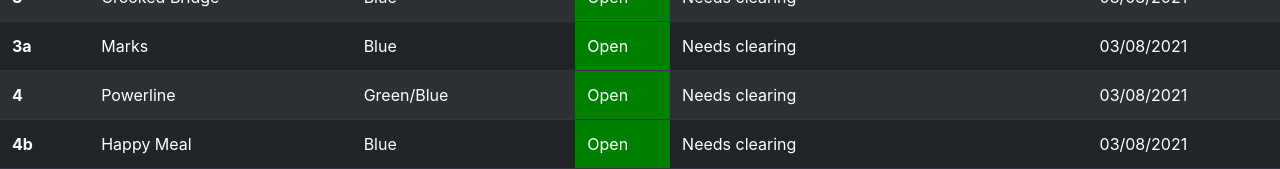
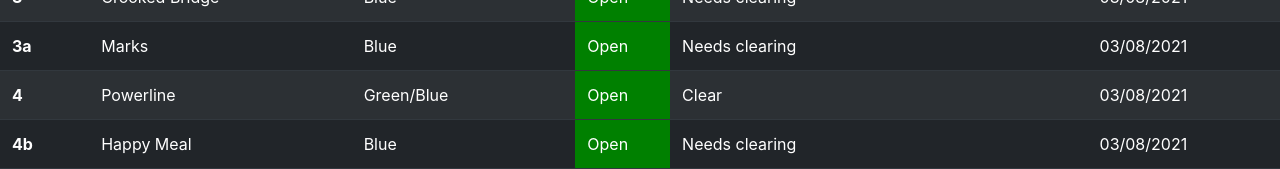
Before and after one commit to geoff-winner/tsf-trail-tracker, a React (Create React App) app: page / in a window 1280 px wide. Shown: the part 375-544 px from the top of the page. Built offline with nearby package versions, Linux system fonts and the light colour scheme.

Commit message:
Update trail data based on user feedback

```diff
--- a/src/data/trailData.js
+++ b/src/data/trailData.js
@@ -37,7 +37,7 @@ const trailData = [
     trailDifficulty: 'Green/Blue',
     lastVisitedDate: '03/08/2021',
     trailStatus: 'Open',
-    trailCondition: 'Needs clearing',
+    trailCondition: 'Clear',
   },
   {
     trailNumber: '4b',
@@ -340,7 +340,7 @@ const trailData = [
     trailDifficulty: 'Blue',
     lastVisitedDate: '03/08/2021',
     trailStatus: 'Open',
-    trailCondition: 'Good',
+    trailCondition: 'Clear',
   },
   {
     trailNumber: 32,
@@ -371,7 +371,7 @@ const trailData = [
     trailDifficulty: 'Black',
     lastVisitedDate: '03/08/2021',
     trailStatus: 'Closed',
-    trailCondition: 'Needs clearing',
+    trailCondition: 'Needs clearing, mulitple large trees down',
   },
   {
     trailNumber: 36,
@@ -379,7 +379,7 @@ const trailData = [
     trailDifficulty: 'Blue',
     lastVisitedDate: '03/08/2021',
     trailStatus: 'Open',
-    trailCondition: 'Needs clearing, mulitple large trees down',
+    trailCondition: 'Clear',
   },
   {
     trailNumber: 37,
@@ -387,7 +387,7 @@ const trailData = [
     trailDifficulty: 'Blue',
     lastVisitedDate: '03/08/2021',
     trailStatus: 'Open',
-    trailCondition: 'Needs clearing',
+    trailCondition: 'Needs clearing, clear enough for Class 3',
   },
   {
     trailNumber: 38,
@@ -403,7 +403,7 @@ const trailData = [
     trailDifficulty: 'Blue',
     lastVisitedDate: '03/08/2021',
     trailStatus: 'Open',
-    trailCondition: 'Needs clearing',
+    trailCondition: 'Clear, damaged bridge rails',
   },
   {
     trailNumber: 41,
@@ -411,7 +411,7 @@ const trailData = [
     trailDifficulty: 'Blue - Black',
     lastVisitedDate: '03/08/2021',
     trailStatus: 'Open',
-    trailCondition: 'Needs clearing',
+    trailCondition: 'Clear',
   },
   {
     trailNumber: '41f',
@@ -419,7 +419,7 @@ const trailData = [
     trailDifficulty: 'Black',
     lastVisitedDate: '03/08/2021',
     trailStatus: 'Open',
-    trailCondition: 'Needs clearing',
+    trailCondition: 'Clear',
   },
   {
     trailNumber: 43,
@@ -467,7 +467,7 @@ const trailData = [
     trailDifficulty: 'Blue',
     lastVisitedDate: '03/08/2021',
     trailStatus: 'Open',
-    trailCondition: 'Needs clearing',
+    trailCondition: 'Clear',
   },
   {
     trailNumber: 49,
@@ -531,7 +531,7 @@ const trailData = [
     trailDifficulty: 'Black',
     lastVisitedDate: '03/08/2021',
     trailStatus: 'Open',
-    trailCondition: 'Needs clearing',
+    trailCondition: 'Clear',
   },
   {
     trailNumber: 57,
@@ -635,7 +635,7 @@ const trailData = [
     trailDifficulty: 'Blue',
     lastVisitedDate: '03/08/2021',
     trailStatus: 'Open',
-    trailCondition: 'Needs clearing',
+    trailCondition: 'Clear',
   },
   {
     trailNumber: 72,
@@ -683,7 +683,7 @@ const trailData = [
     trailDifficulty: 'Black',
     lastVisitedDate: '03/08/2021',
     trailStatus: 'Open',
-    trailCondition: 'Needs clearing',
+    trailCondition: 'Clear',
   },
   {
     trailNumber: 78,
@@ -731,7 +731,7 @@ const trailData = [
     trailDifficulty: 'Blue',
     lastVisitedDate: '03/08/2021',
     trailStatus: 'Open',
-    trailCondition: 'Needs clearing',
+    trailCondition: 'Clear',
   },
   {
     trailNumber: 84,
@@ -739,7 +739,7 @@ const trailData = [
     trailDifficulty: 'Blue',
     lastVisitedDate: '03/08/2021',
     trailStatus: 'Open',
-    trailCondition: 'Needs clearing',
+    trailCondition: 'Clear',
   },
   {
     trailNumber: 86,
@@ -763,7 +763,7 @@ const trailData = [
     trailDifficulty: 'Black',
     lastVisitedDate: '03/08/2021',
     trailStatus: 'Open',
-    trailCondition: 'Needs clearing',
+    trailCondition: 'Clear',
   },
   {
     trailNumber: 89,
@@ -787,7 +787,7 @@ const trailData = [
     trailDifficulty: 'Blue',
     lastVisitedDate: '03/08/2021',
     trailStatus: 'Open',
-    trailCondition: 'Needs clearing',
+    trailCondition: 'Clear',
   },
   {
     trailNumber: 93,
@@ -795,7 +795,7 @@ const trailData = [
     trailDifficulty: 'Blue',
     lastVisitedDate: '03/08/2021',
     trailStatus: 'Open',
-    trailCondition: 'Needs clearing',
+    trailCondition: 'Clear',
   },
   {
     trailNumber: 94,
@@ -827,7 +827,7 @@ const trailData = [
     trailDifficulty: 'Blue',
     lastVisitedDate: '03/08/2021',
     trailStatus: 'Open',
-    trailCondition: 'Needs clearing',
+    trailCondition: 'Clear',
   },
   {
     trailNumber: 98,
@@ -843,7 +843,7 @@ const trailData = [
     trailDifficulty: 'Blue',
     lastVisitedDate: '03/08/2021',
     trailStatus: 'Open',
-    trailCondition: 'Needs clearing',
+    trailCondition: 'Clear',
   },
   {
     trailNumber: 100,
@@ -994,7 +994,7 @@ const trailData = [
     trailDifficulty: 'Blue - Black',
     lastVisitedDate: '03/08/2021',
     trailStatus: 'Open',
-    trailCondition: 'Needs clearing',
+    trailCondition: 'Clear',
   },
   {
     trailNumber: 119,
@@ -1026,7 +1026,7 @@ const trailData = [
     trailDifficulty: 'Black - Double Black',
     lastVisitedDate: '03/08/2021',
     trailStatus: 'Open',
-    trailCondition: 'Needs clearing',
+    trailCondition: 'Clear',
   },
   {
     trailNumber: 123,
@@ -1122,7 +1122,7 @@ const trailData = [
     trailDifficulty: 'Green - Blue',
     lastVisitedDate: '03/08/2021',
     trailStatus: 'Open',
-    trailCondition: 'Needs clearing',
+    trailCondition: 'Clear',
   },
   {
     trailNumber: 136,
@@ -1138,7 +1138,7 @@ const trailData = [
     trailDifficulty: 'Black',
     lastVisitedDate: '03/08/2021',
     trailStatus: 'Open',
-    trailCondition: 'Needs clearing',
+    trailCondition: 'Clear',
   },
   {
     trailNumber: 140,
```
